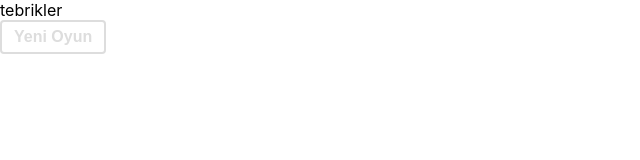
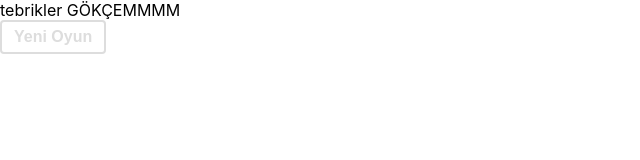
Before and after one commit to erdemir123/react-hafiza-oyunu, a React (Create React App) app: page / in a window 1280 px wide. Shown: the top 160 px of the page, without its empty margins (0-640 px from the left). Built offline with nearby package versions, Linux system fonts and the light colour scheme.

Commit message:
edit button

```diff
--- a/src/App.js
+++ b/src/App.js
@@ -58,7 +58,7 @@ function App() {
   if(oyunbitti){
     return (
       <div>
-      <div>tebrikler</div>
+      <div>tebrikler GÖKÇEMMMM</div>
       <button onClick={yeniOyun}>Yeni Oyun</button>
       </div>
 
@@ -66,7 +66,7 @@ function App() {
   }else{
     return (
       <div className="App">
-        <h1>React Hafıza Oyunu</h1>
+        <h1>GÖKÇEMMMM Hafıza Oyunu</h1>
         <button onClick={karıştır}>Yeni Oyun</button>
         <div className="card-grid">
           {kartlar.map((kart) => (
```
